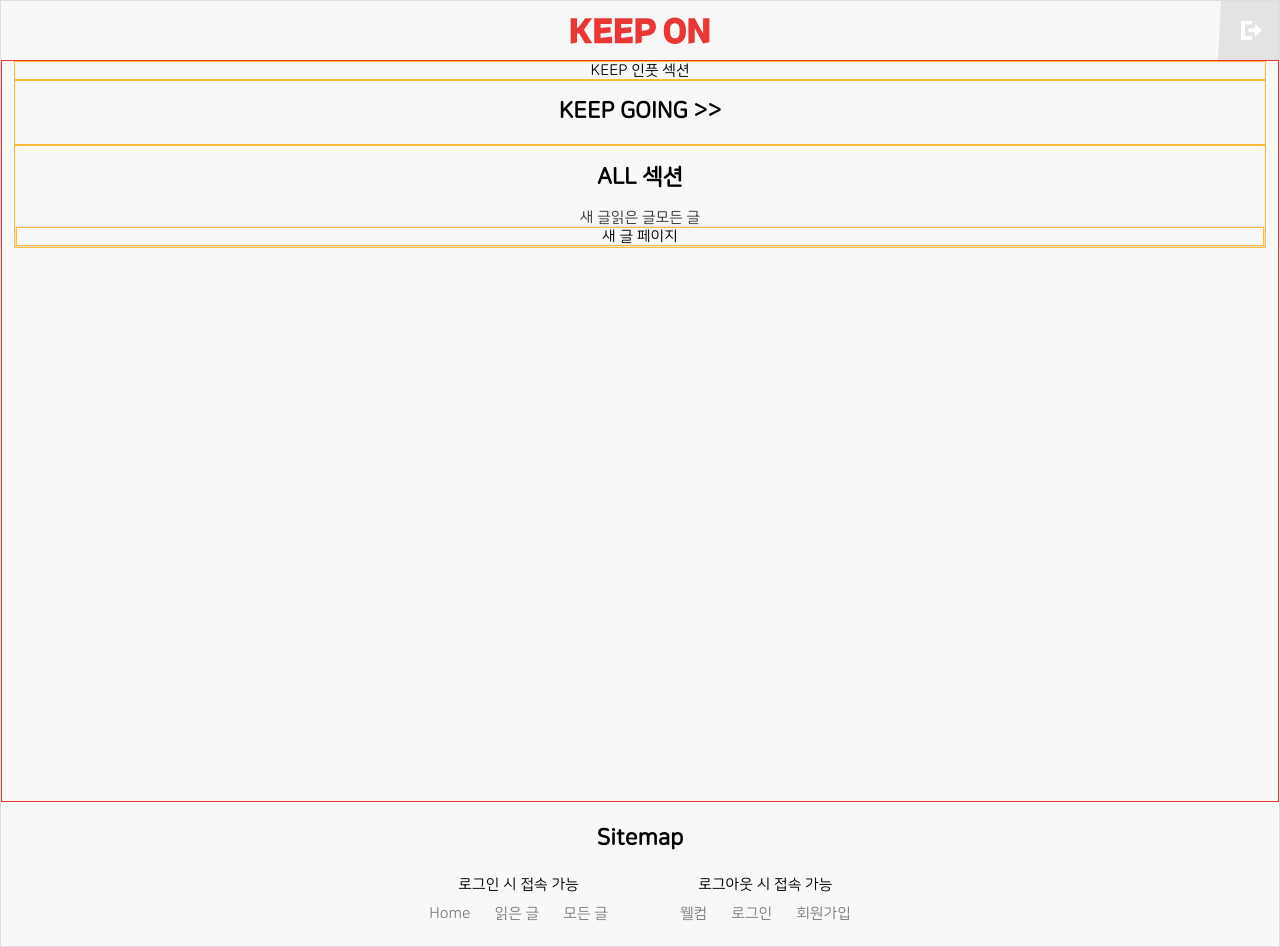
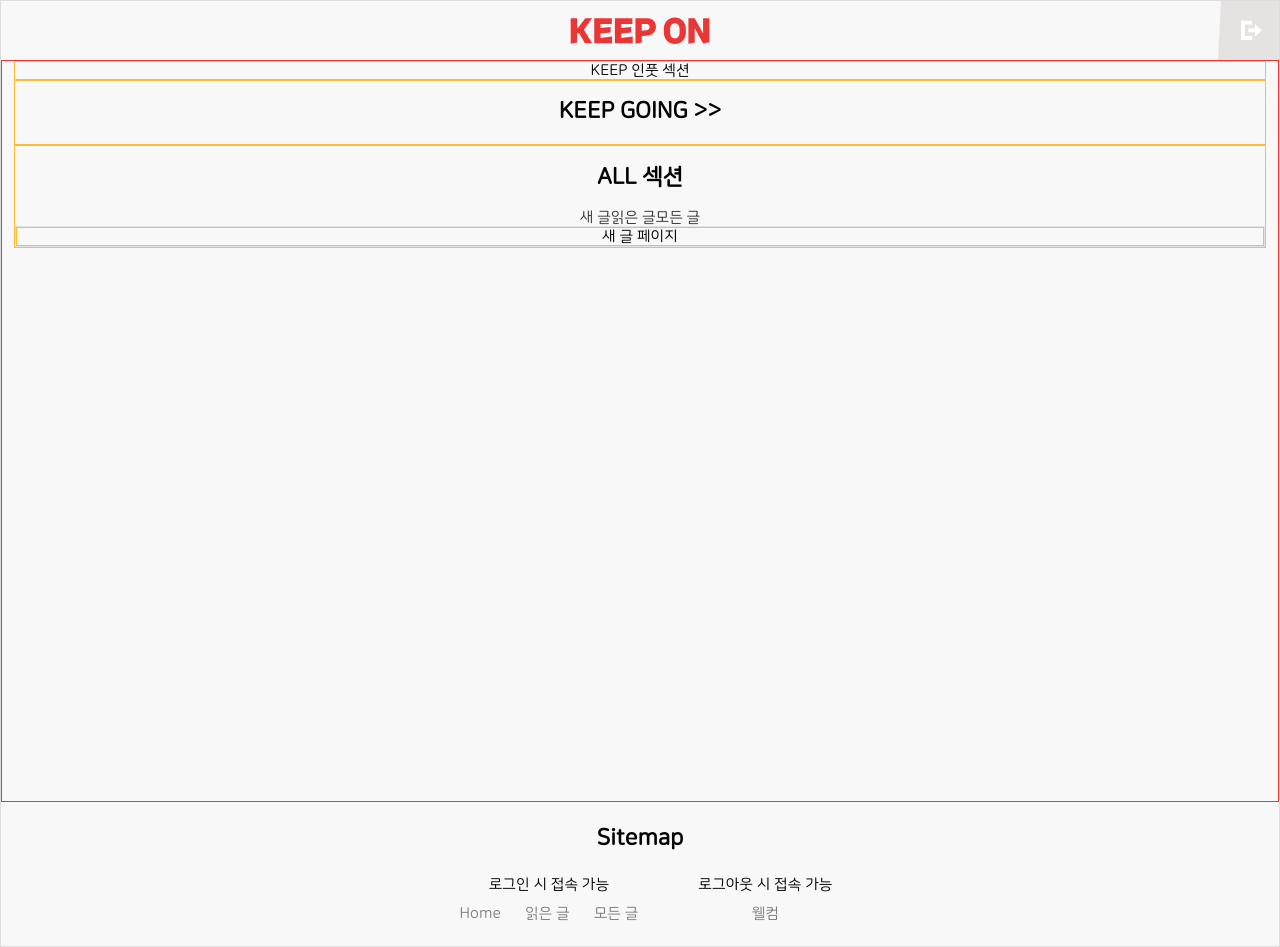
Before and after one commit to SeoJoonsoo/link_moa-react-, a React (Vite) app: page / in a window 1280 px wide. Built offline with nearby package versions, Linux system fonts and the light colour scheme.

Commit message:
Refactor: 불필요한 페이지 삭제('.'이메일대신 간편로그인으로 기획이 변경되어 불필요한 페이지 발생함)

```diff
--- a/src/layouts/Footer/index.tsx
+++ b/src/layouts/Footer/index.tsx
@@ -26,12 +26,6 @@ export default function Footer() {
             <li>
               <Link to="/welcome">웰컴</Link>
             </li>
-            <li>
-              <Link to="/sign-in">로그인</Link>
-            </li>
-            <li>
-              <Link to="/sign-up">회원가입</Link>
-            </li>
           </ul>
         </li>
       </ul>
--- a/src/pages/SignIn/index.tsx
+++ /dev/null
@@ -1,3 +0,0 @@
-export default function SignIn() {
-  return <section data-testid="sign-in-section">sign in 페이지</section>;
-}
--- a/src/pages/SignUp/index.tsx
+++ /dev/null
@@ -1,3 +0,0 @@
-export default function SignUp() {
-  return <section data-testid="sign-up-section">sign up 페이지</section>;
-}
--- a/src/router.tsx
+++ b/src/router.tsx
@@ -5,8 +5,6 @@ import Keep from './pages/Keep';
 import Read from './pages/Read';
 import All from './pages/All';
 import Welcome from './pages/Welcome';
-import SignIn from './pages/SignIn';
-import SignUp from './pages/SignUp';
 
 const router = createBrowserRouter(
   createRoutesFromElements(
@@ -18,8 +16,6 @@ const router = createBrowserRouter(
         <Route path="/all" element={<All />} />
       </Route>
       <Route path="/welcome" element={<Welcome />} />
-      <Route path="/sign-in" element={<SignIn />} />
-      <Route path="/sign-up" element={<SignUp />} />
     </Route>,
   ),
 );
```
Also changed, not shown: src/layouts/Main/index.tsx (deleted, +0 -10 lines).
